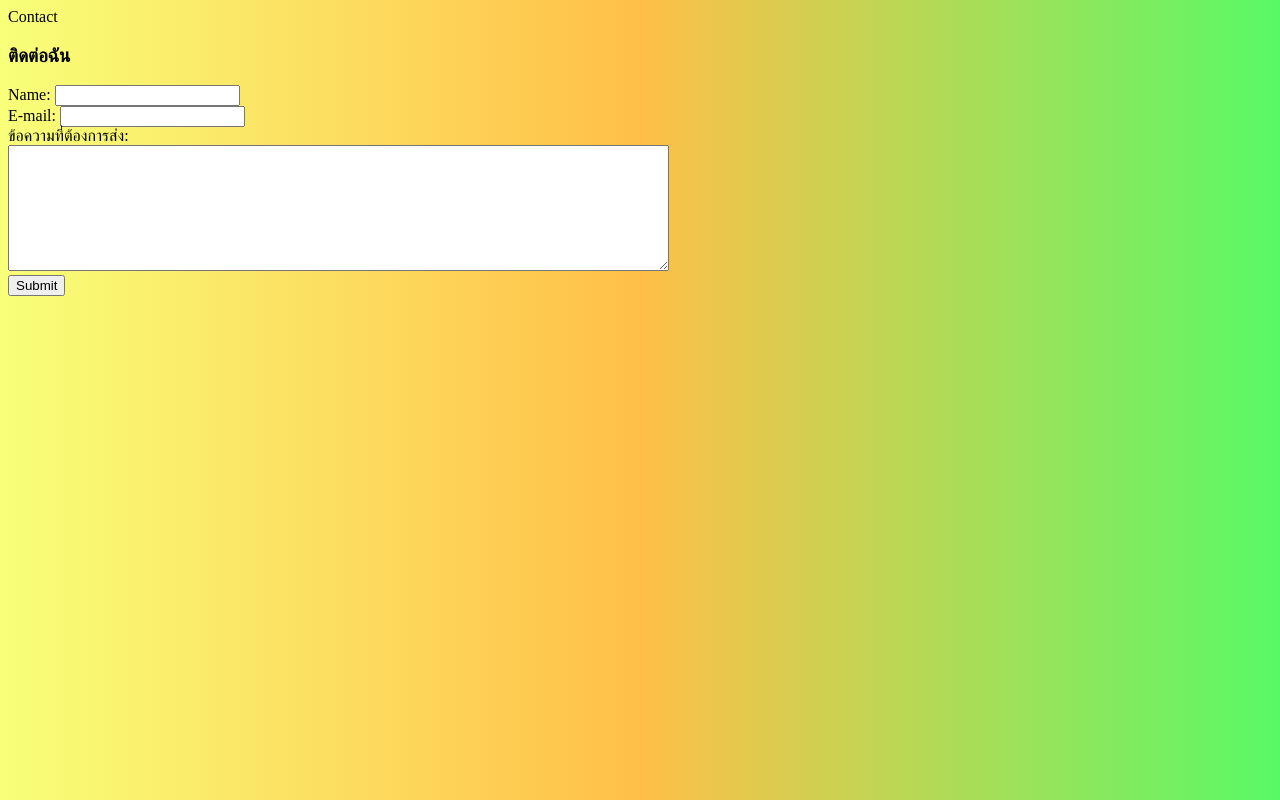
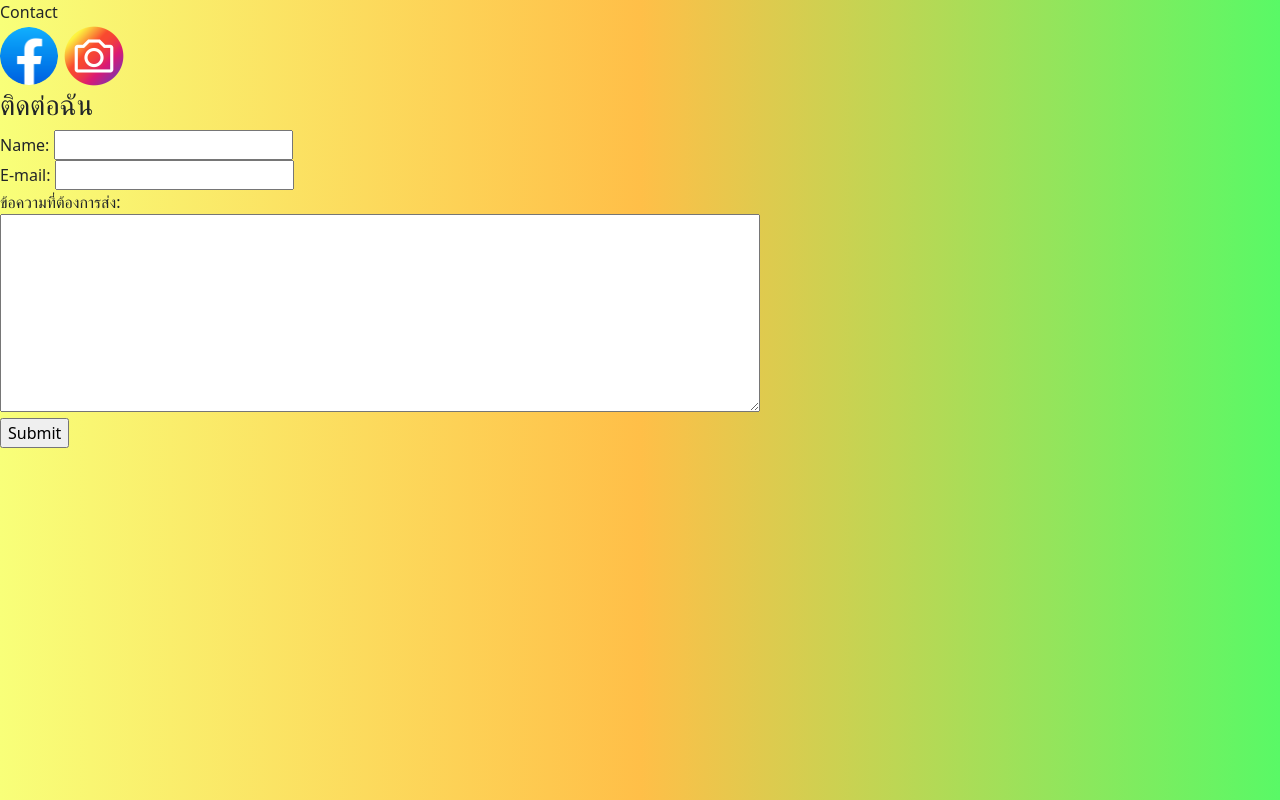
Before and after one commit to Weerathana19/ResumeV1, a plain HTML site: page contact.html in a window 1280 px wide. Drawn offline with nearby package versions, Linux system fonts and the light colour scheme; files that its build step writes are made by us from their sources.

Commit message:
Add files via upload

```diff
--- a/contact.html
+++ b/contact.html
@@ -3,12 +3,17 @@
   <head>
     <meta charset="utf-8">
     <title></title>
-    <link rel="stylesheet" href="css/styles.css">
+    <link rel="stylesheet" href="styles.css">
+    <link href="https://cdn.jsdelivr.net/npm/bootstrap@5.3.0-alpha1/dist/css/bootstrap.min.css" rel="stylesheet" integrity="sha384-GLhlTQ8iRABdZLl6O3oVMWSktQOp6b7In1Zl3/Jr59b6EGGoI1aFkw7cmDA6j6gD" crossorigin="anonymous">
 
   </head>
   <body>
 
     Contact
+    <div>
+    <a href="https://www.facebook.com/profile.php?id=100009140711723"><img src="f.png" width="4.5%"  alt=""></a>
+    <a href="https://www.instagram.com/t_ornnn/"><img src="ig.png" width="5%"  alt=""></a>
+  </div>
     <h3>ติดต่อฉัน</h3>
       <form class="" action="mailto:(gmailของคุณ)" method="post"        enctype="text/plain">
           <label>Name:</label>
@@ -19,6 +24,7 @@
           <textarea name="message" rows="8" cols="80"></textarea><br>
           <input type="submit" name="" >
     </form>
+    <script src="https://cdn.jsdelivr.net/npm/bootstrap@5.3.0-alpha1/dist/js/bootstrap.bundle.min.js" integrity="sha384-w76AqPfDkMBDXo30jS1Sgez6pr3x5MlQ1ZAGC+nuZB+EYdgRZgiwxhTBTkF7CXvN" crossorigin="anonymous"></script>
 
   </body>
 </html>
--- a/styles.css
+++ b/styles.css
@@ -20,6 +20,7 @@ img {
 body {
   background: rgb(248,255,121);
   background: linear-gradient(90deg, rgba(248,255,121,1) 0%, rgba(255,191,72,1) 50%, rgba(89,249,102,1) 100%);
+  text-align: center;
 }
 hr {
   border-style: dotted none none;
```
Also changed, not shown: index.html (+2 -6 lines), f.png (added), ig.png (added).
